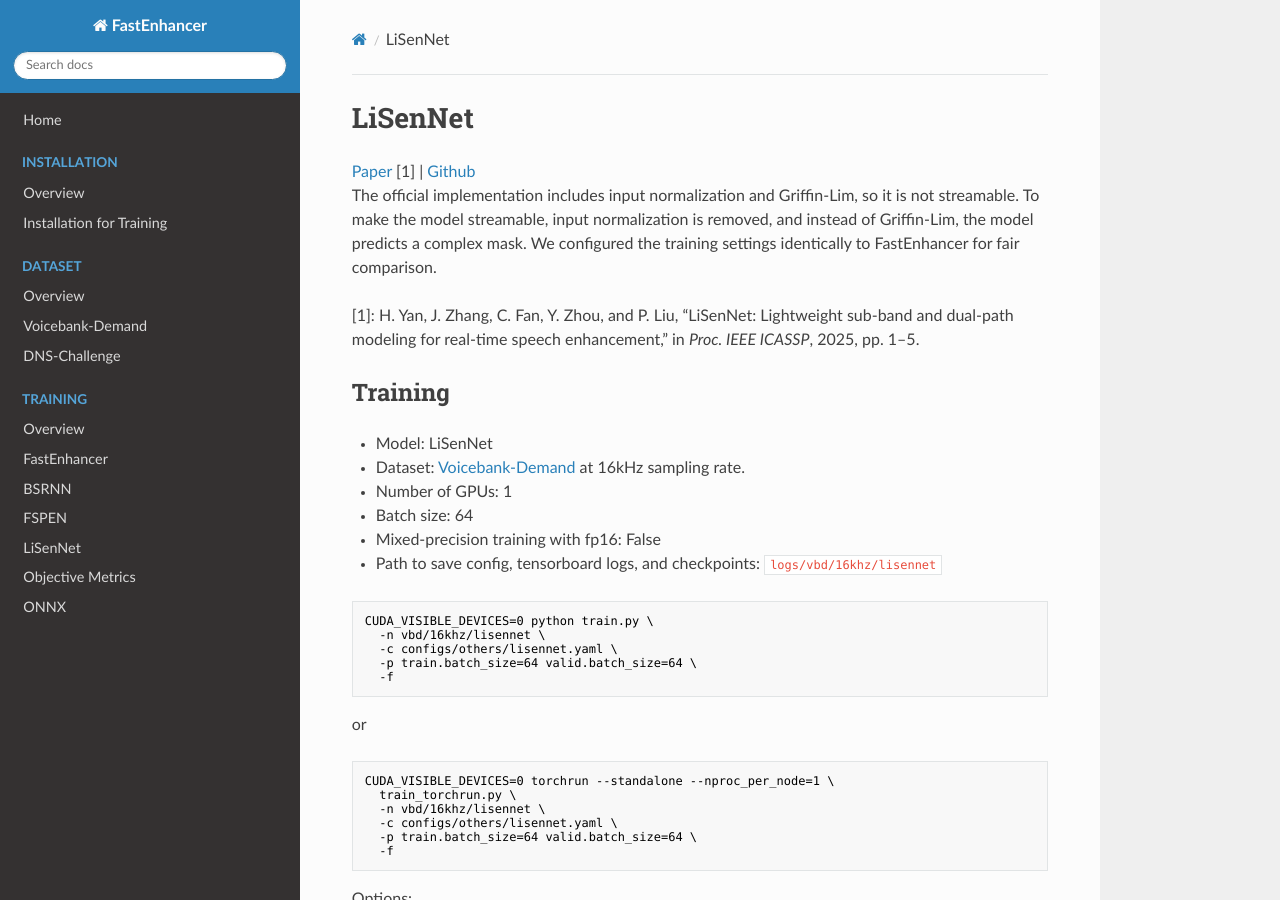
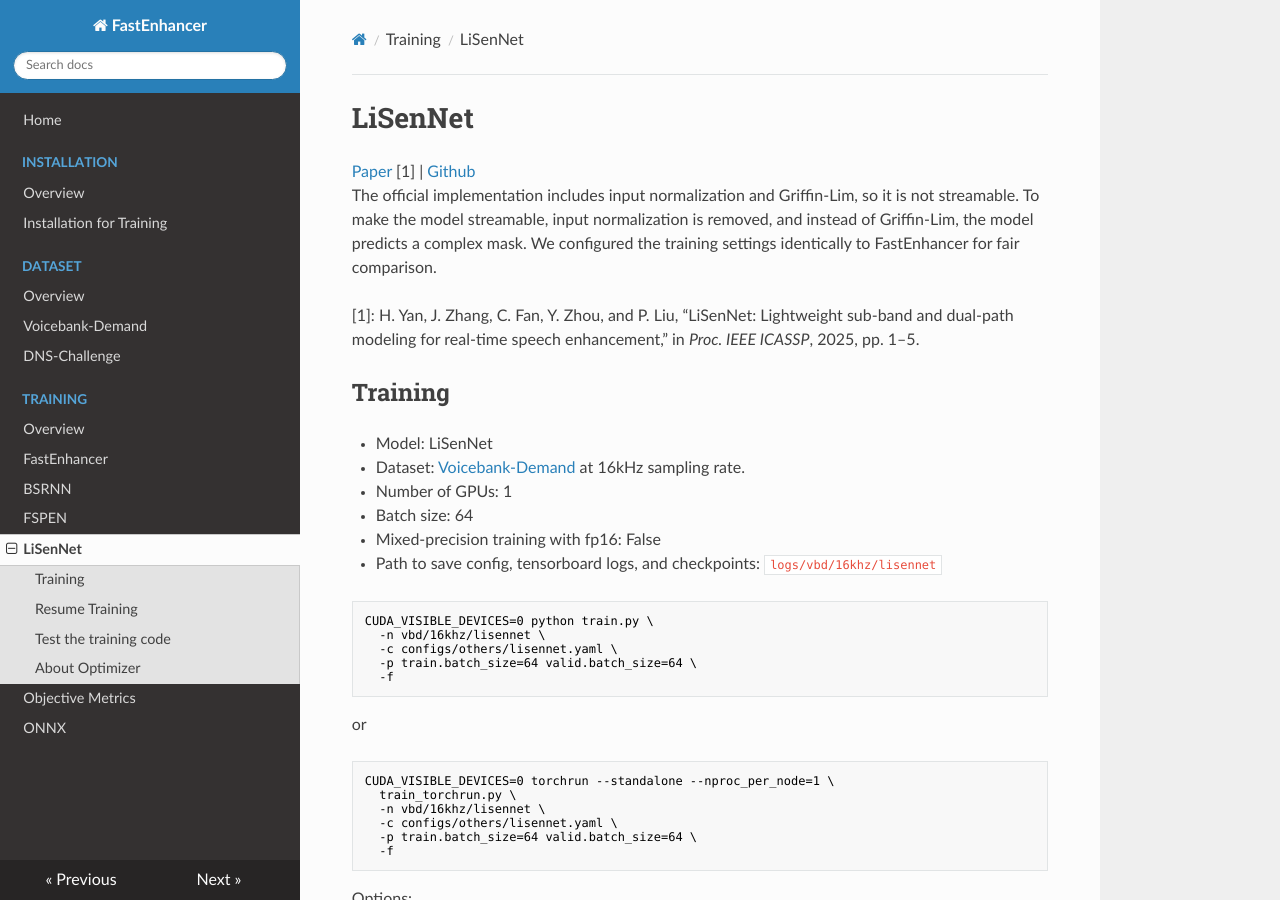
Before and after one commit to aask1357/fastenhancer, an MkDocs documentation site: the page built from docs/docs/train/lisennet.md, in a window 1280 px wide and 900 px high. Built offline with MkDocs 1.6.1, drawn with Linux system fonts in a browser that asks for light colours; nearby versions of some CDN libraries; some of the changed lines change nothing that is shown.

Commit message:
Improve readability

```diff
--- a/docs/mkdocs.yml
+++ b/docs/mkdocs.yml
@@ -18,6 +18,6 @@ nav:
         - FastEnhancer: train/fastenhancer.md
         - BSRNN: train/bsrnn.md
         - FSPEN: train/fspen.md
-        - LiSenNet: train/lisenet.md
+        - LiSenNet: train/lisennet.md
     - Objective Metrics: metrics.md
     - ONNX: onnx.md
```
